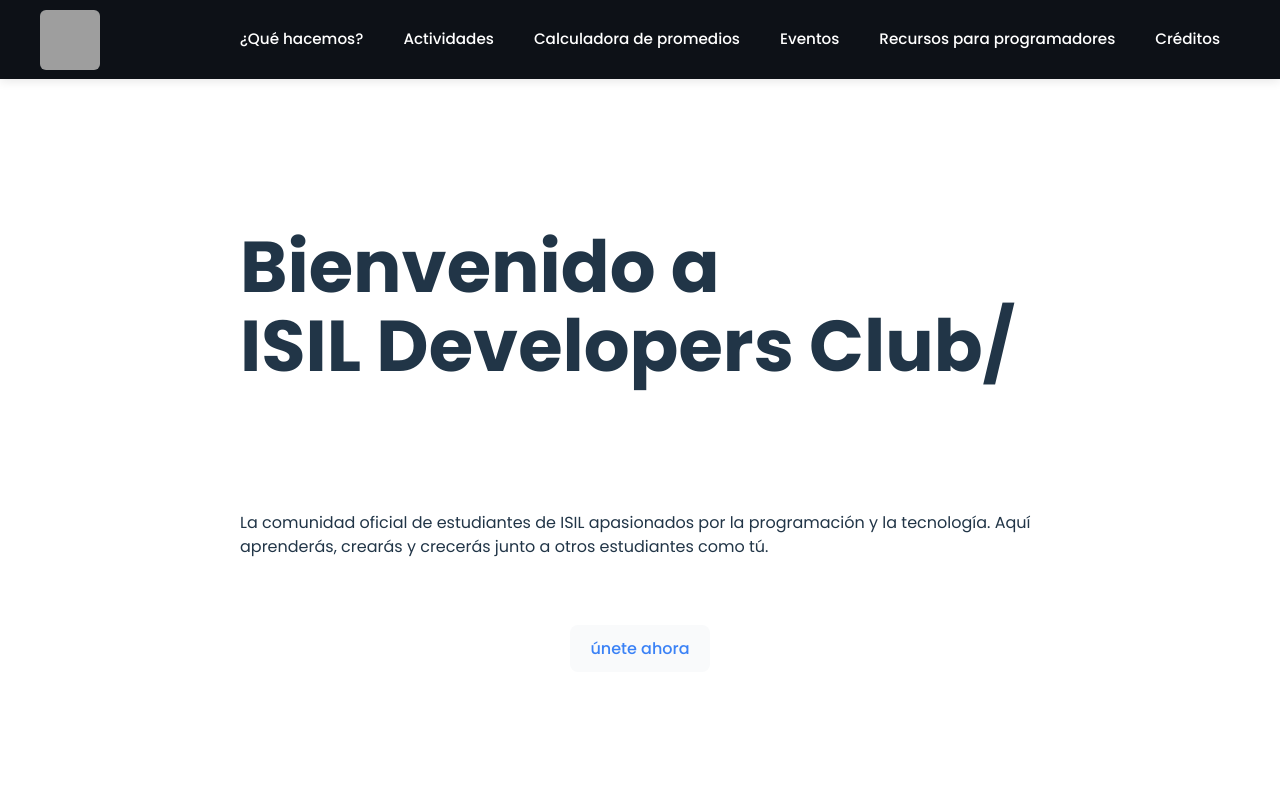
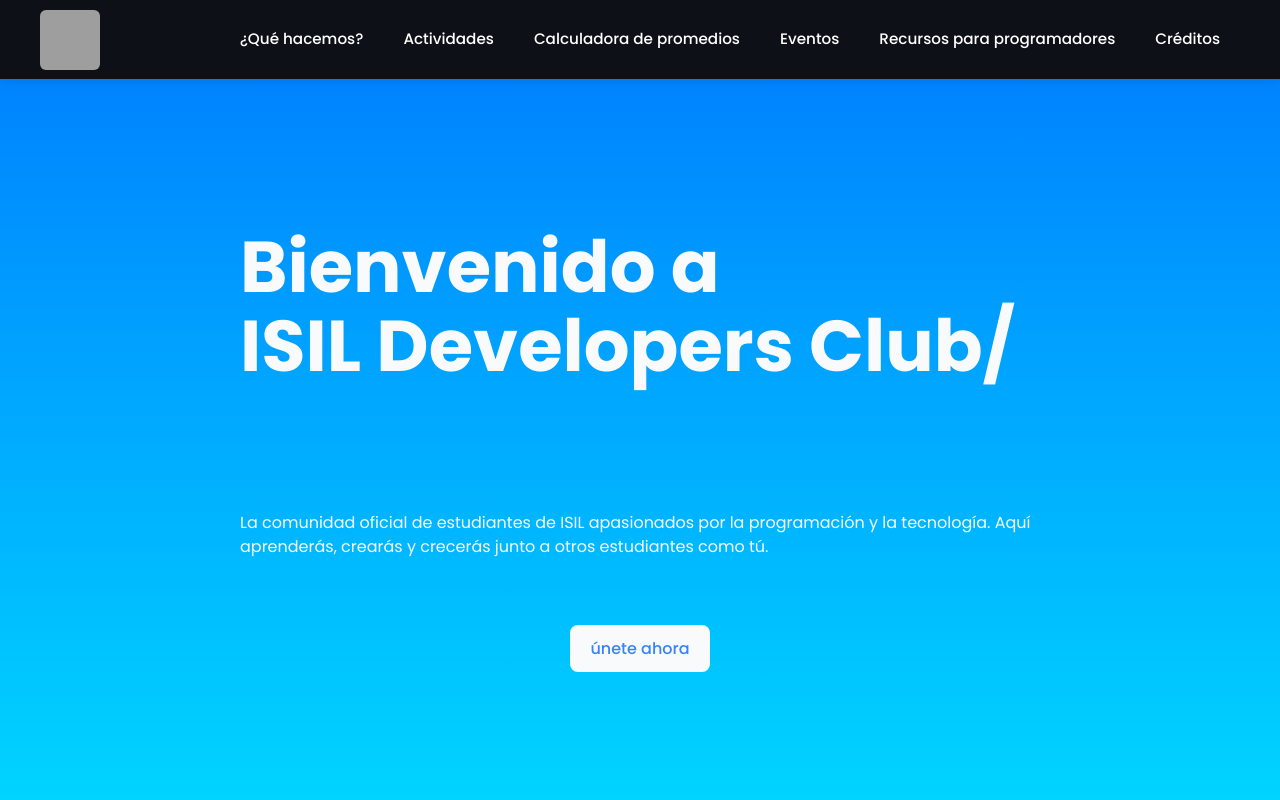
Before and after one commit to Pitol01/landing-page, a React (Vite) app: page /landing-page/ in a window 1280 px wide. Shown: the top 800 px of the page. Built offline with nearby package versions, Linux system fonts and the light colour scheme; grey boxes are pictures that could not be loaded.

Commit message:
cambios de piero

```diff
--- a/src/ui/layouts/AppLayout.tsx
+++ b/src/ui/layouts/AppLayout.tsx
@@ -12,7 +12,7 @@ export const AppLayout = () => {
     <>
       <Header />
       <main>
-        <SectionWrapper id="about">
+        <SectionWrapper id="home">
           <HomePage />
         </SectionWrapper>
         <SectionWrapper id="activities">
```
Also changed, not shown: 5 other files (tests, documents, lock files or other folders).
